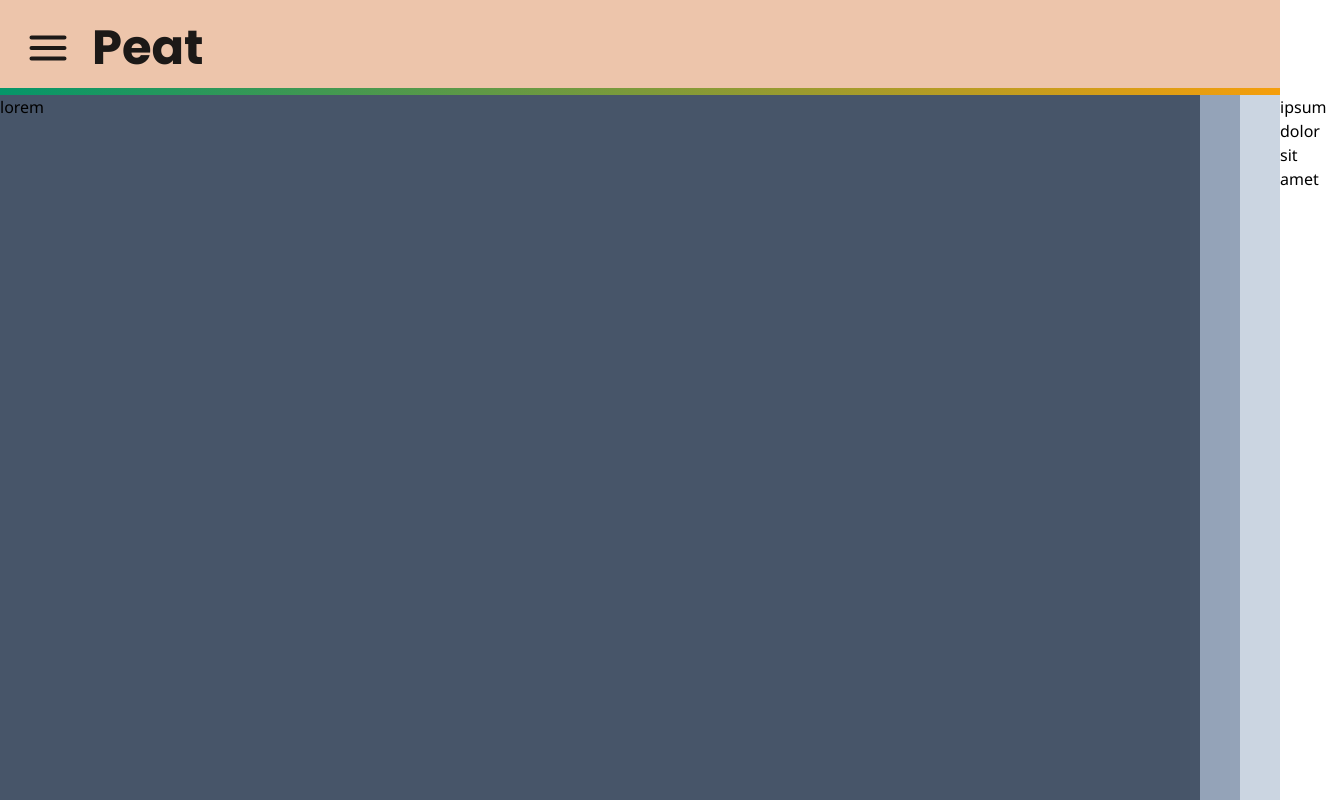
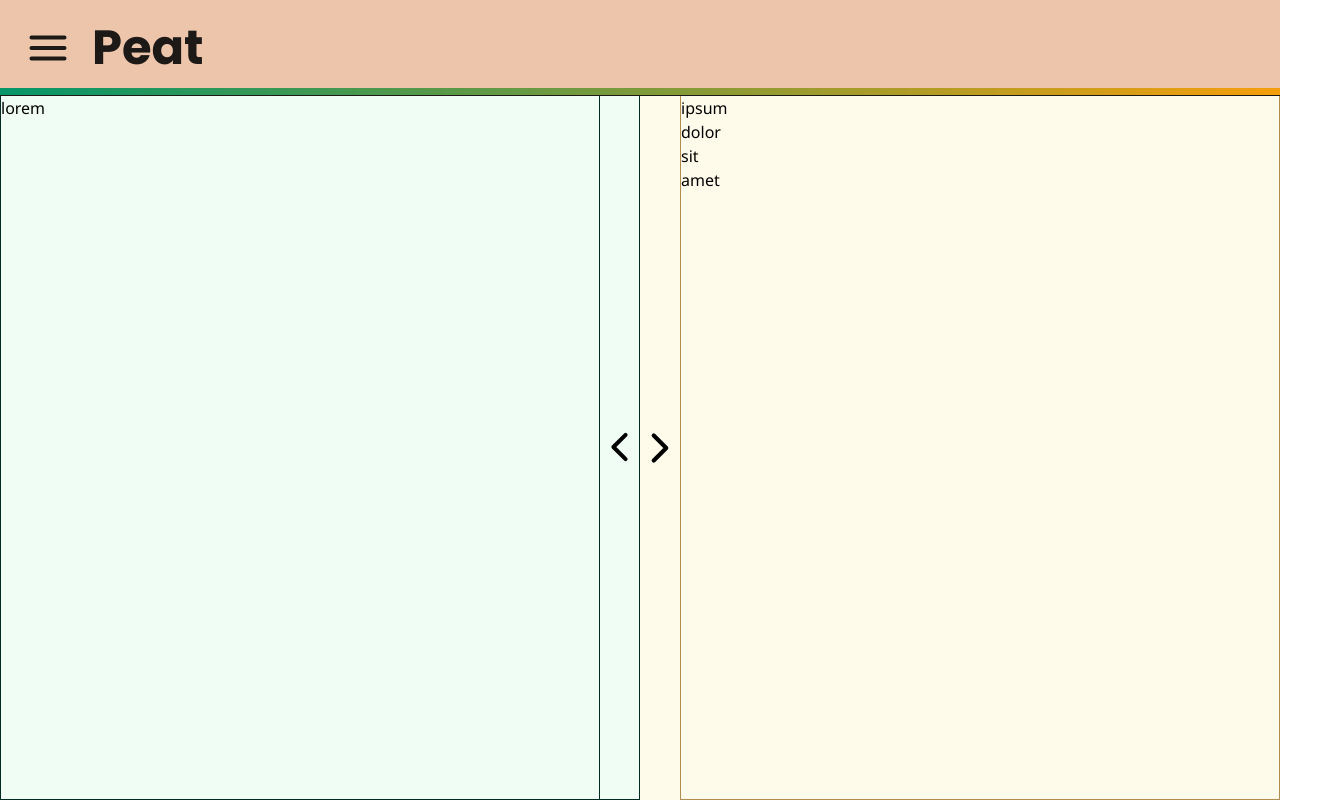
Before and after one commit to skkra0/peat, a Next.js app: page / in a window 1280 px wide. Shown: the whole page, 1326 px wide, since content can reach past the window. Built offline with nearby package versions, Linux system fonts and the light colour scheme.

Commit message:
hide button on maximize and add colors

```diff
--- a/app/layout.tsx
+++ b/app/layout.tsx
@@ -36,7 +36,7 @@ export default function RootLayout({
       </div>
       <div className="bg-gradient-to-r from-emerald-600 to-amber-500 h-2"></div>
       <div
-        className="main h-full w-full bg-orange-300 text-black flex flex-row">
+        className="main h-full w-full bg-orange-300 text-black border-t border-stone-900 flex flex-row">
           {children}
       </div>
       </body>
--- a/app/page.tsx
+++ b/app/page.tsx
@@ -16,35 +16,62 @@ const Page = () => {
     RIGHT_MAX
   }
 
-  const [listDisplay, setListDisplay] = React.useState(ListDisplay.LEFT_MAX);
+  const [listDisplay, setListDisplay] = React.useState(ListDisplay.SPLIT);
 
   return (
     <>
 
-      <div className={classNames("h-full min-w-0 bg-slate-600 inline-block basis-0 minmax",
+      <div className={classNames("h-full min-w-0 bg-master border border-t-0 border-master-border inline-block basis-0 minmax",
         { "flex-grow" : listDisplay === ListDisplay.LEFT_MAX || listDisplay === ListDisplay.SPLIT },
         {"flex-grow-0" : listDisplay === ListDisplay.RIGHT_MAX },
       )}>
         lorem
       </div>
-      <div className="w-10 h-full bg-slate-400 inline-block" onClick={() => {
+      <div
+      className={classNames("w-10 h-full bg-master border border-t-0 border-l-0 border-master-border flex items-center justify-center",
+        { "hidden" : listDisplay === ListDisplay.RIGHT_MAX },
+      )}
+      onClick={() => {
           if (listDisplay === ListDisplay.SPLIT) {
             setListDisplay(ListDisplay.RIGHT_MAX);
           } else if (listDisplay === ListDisplay.LEFT_MAX){
             setListDisplay(ListDisplay.SPLIT);
           }
         }}>
+          <svg
+          xmlns="http://www.w3.org/2000/svg"
+          fill="none"
+          viewBox="0 0 24 24"
+          strokeWidth={2.5}
+          stroke="currentColor"
+          className="size-10">
+            <path strokeLinecap="round" strokeLinejoin="round" d="M15.75 19.5 8.25 12l7.5-7.5" />
+          </svg>
+
       </div>
-      <div className="w-10 h-full bg-slate-300 inline-block" onClick={() => {
+      <div
+      className={classNames("w-10 h-full bg-daily border-t-0 border-r-0 border-daily-border flex items-center justify-center",
+        { "hidden" : listDisplay === ListDisplay.LEFT_MAX },
+      )}
+      onClick={() => {
           if (listDisplay === ListDisplay.SPLIT) {
             setListDisplay(ListDisplay.LEFT_MAX);
           } else if (listDisplay === ListDisplay.RIGHT_MAX){
             setListDisplay(ListDisplay.SPLIT);
           }
       }}>
+        <svg
+        xmlns="http://www.w3.org/2000/svg"
+        fill="none"
+        viewBox="0 0 24 24"
+        strokeWidth={2.5}
+        stroke="currentColor"
+        className="size-10">
+          <path strokeLinecap="round" strokeLinejoin="round" d="m8.25 4.5 7.5 7.5-7.5 7.5" />
+        </svg>
 
       </div>
-      <div className={classNames("h-full min-w-0 bg-slate-900 inline-block basis-0 minmax",
+      <div className={classNames("h-full min-w-0 bg-daily border border-t-0 border-daily-border inline-block basis-0 minmax",
         { "flex-grow" : listDisplay === ListDisplay.RIGHT_MAX || listDisplay === ListDisplay.SPLIT },
         {"flex-grow-0" : listDisplay === ListDisplay.LEFT_MAX },
       )}>
--- a/tailwind.config.ts
+++ b/tailwind.config.ts
@@ -18,6 +18,20 @@ const config: Config = {
           DEFAULT: "#EDC5AB",
           light: "#F4D4BA",
           dark: "#D39872",
+        },
+        master: {
+          DEFAULT: '#F0FDF4',
+          light: '#F9FFED',
+          border: '#022C22',
+          accent: '#34D399',
+          dark: '#365E35',
+        },
+        daily: {
+          DEFAULT: "#FFFBEB",
+          light: "#FDEADC",
+          border: "#B38D4D",
+          accent: "#D97706",
+          dark: "#EFB65A",
         }
       },
     },
```
